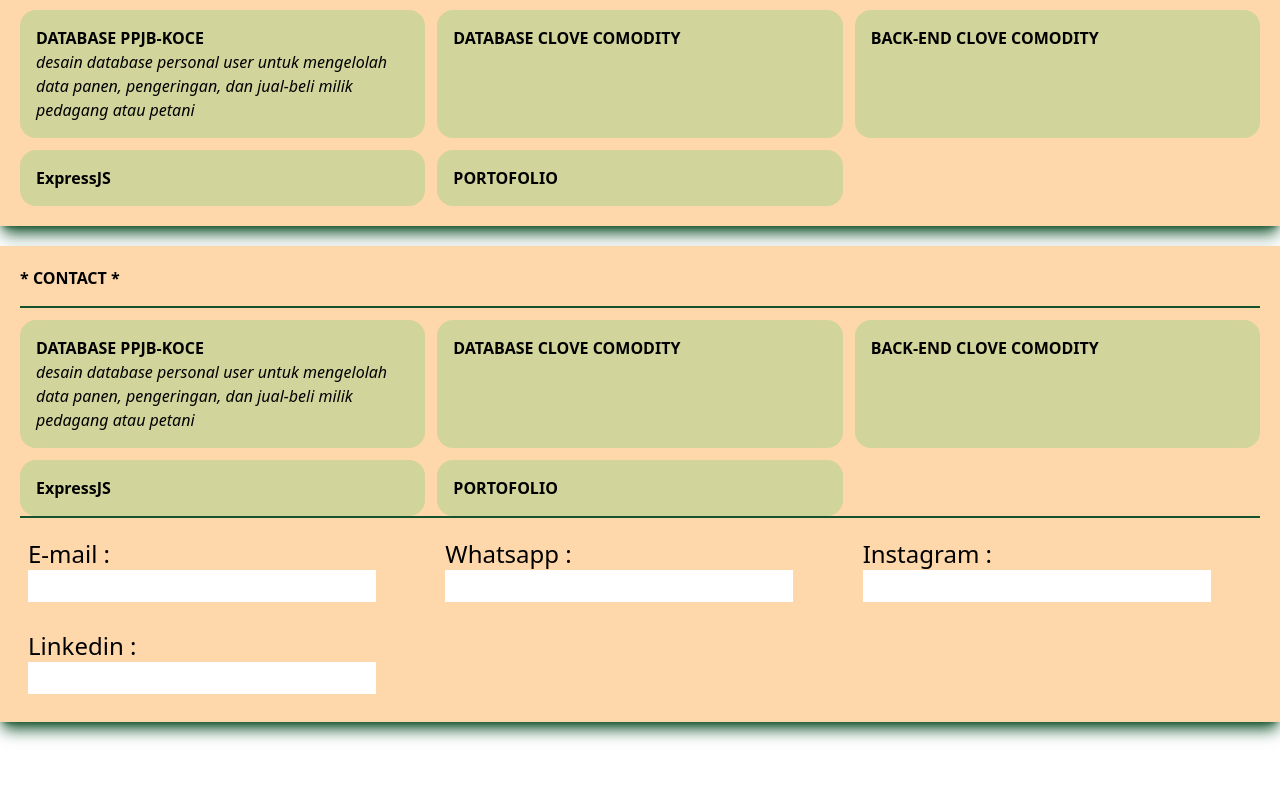
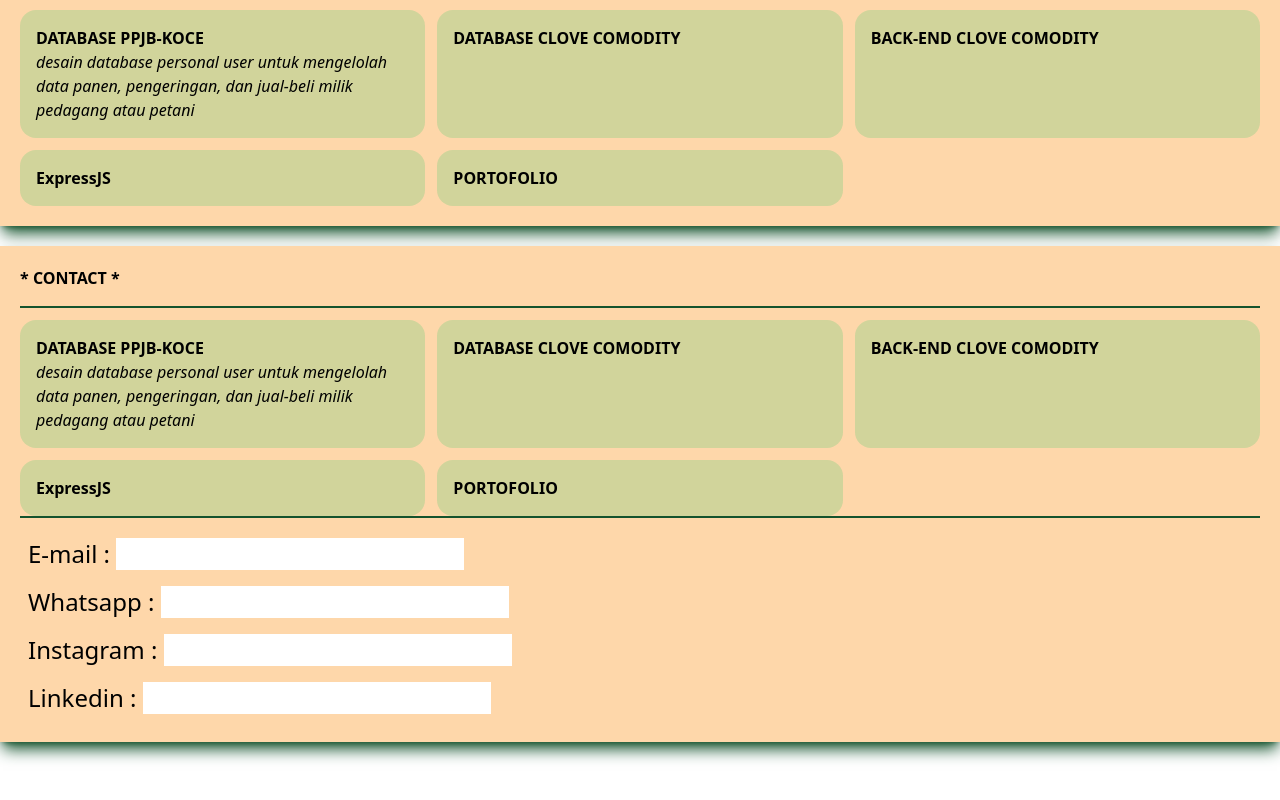
Before and after one commit to Herianto-S-Mat/portofilio-tailwind, a website: page public/index.html in a window 1280 px wide. Shown: the part 998-1798 px from the top of the page. Drawn offline with Linux system fonts and the light colour scheme.

Commit message:
Update contact.html

```diff
--- a/public/section/contact.html
+++ b/public/section/contact.html
@@ -22,7 +22,7 @@
         <p class=""></p>
     </div>
 </div>
-<div class="sm:grid sm:grid-cols-3 sm:gap-3 border-t-2 border-green-900 pt-3">
+<div class="grid border-t-2 border-green-900 pt-3">
   <div class="p-2 rounded">
         <a class="text-2xl w-full grid" href="#"><i class="fas fa-envelope"></i>E-mail : <input></a>
   </div>
```
